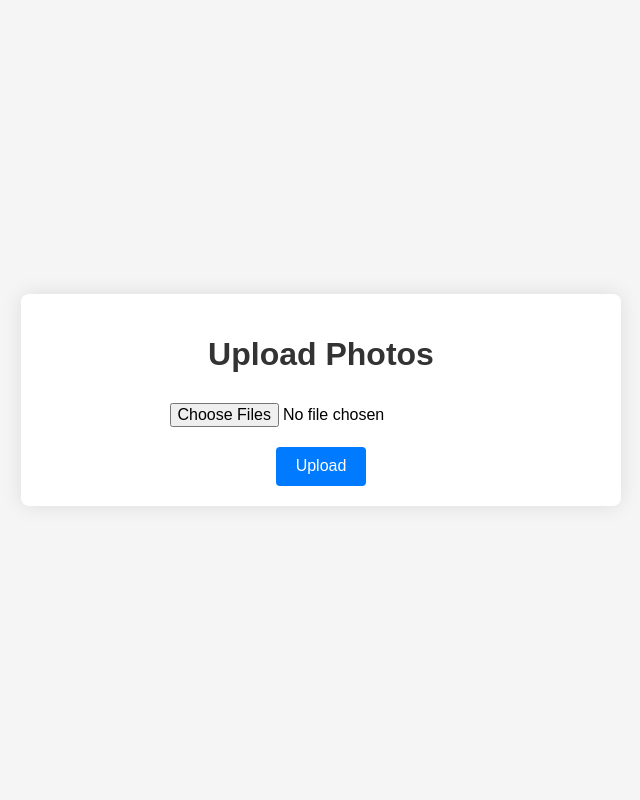
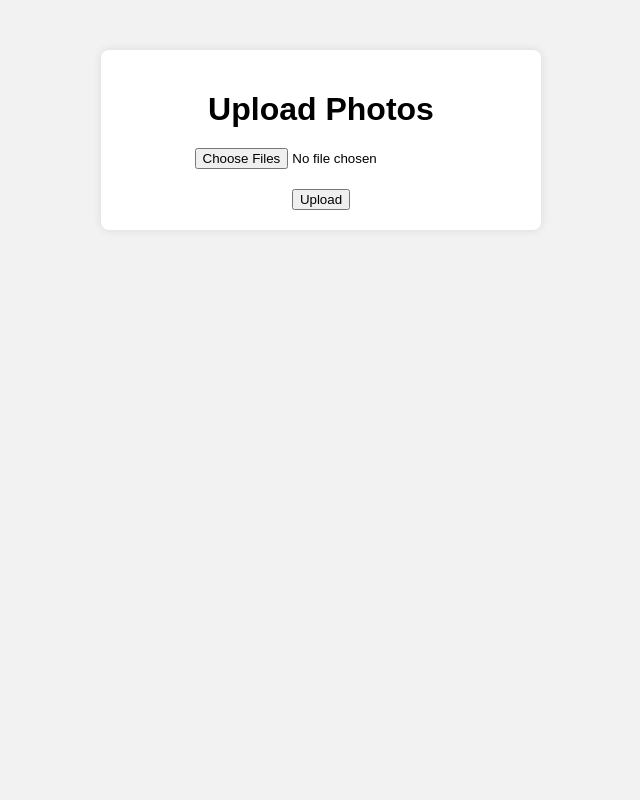
Before and after one commit to alysedesouza/Photoupload, a Flask app: page / in a window 1280 px wide. Shown: the whole page, without its empty margins (319-959 px from the left). Run offline with Flask 2, Linux system fonts and the light colour scheme.

Commit message:
Update index.html

```diff
--- a/Europe/templates/index.html
+++ b/Europe/templates/index.html
@@ -4,92 +4,67 @@
     <meta charset="UTF-8">
     <meta name="viewport" content="width=device-width, initial-scale=1.0">
     <title>Upload Photos</title>
-    <link rel="stylesheet" href="https://cdnjs.cloudflare.com/ajax/libs/normalize/8.0.1/normalize.min.css">
     <style>
         body {
             font-family: Arial, sans-serif;
-            background-color: #f5f5f5;
             margin: 0;
             padding: 0;
-            display: flex;
-            justify-content: center;
-            align-items: center;
-            height: 100vh;
+            background-color: #f2f2f2; /* Light gray background */
         }
 
         .container {
-            max-width: 600px;
-            width: 100%;
+            max-width: 400px; /* Centered container with maximum width */
+            margin: 50px auto; /* Center the container vertically and horizontally */
             padding: 20px;
-            background-color: #fff;
+            background-color: #fff; /* White background */
             border-radius: 8px;
-            box-shadow: 0 0 20px rgba(0, 0, 0, 0.1);
-            box-sizing: border-box;
+            box-shadow: 0 0 10px rgba(0, 0, 0, 0.1); /* Subtle shadow for depth */
         }
 
         h1 {
             text-align: center;
-            margin-bottom: 30px;
-            color: #333;
+            margin-bottom: 20px; /* Add spacing below the heading */
         }
 
         form {
-            display: flex;
-            flex-direction: column;
-            align-items: center;
+            text-align: center;
         }
 
         input[type="file"] {
-            margin-bottom: 20px;
-        }
-
-        input[type="submit"] {
-            padding: 10px 20px;
-            background-color: #007bff;
-            color: #fff;
-            border: none;
-            border-radius: 4px;
-            cursor: pointer;
-            transition: background-color 0.3s;
-        }
-
-        input[type="submit"]:hover {
-            background-color: #0056b3;
+            display: block;
+            margin: 20px auto; /* Center the file input */
         }
 
         #coordinates {
-            display: none;
-            margin-top: 30px;
-        }
-
-        #coordinates h2 {
-            color: #333;
-        }
-
-        #latitude, #longitude {
-            color: #666;
+            margin-top: 20px; /* Add spacing above the coordinates section */
+            padding: 10px;
+            border: 1px solid #ccc;
+            border-radius: 5px;
         }
     </style>
 </head>
 <body>
     <div class="container">
         <h1>Upload Photos</h1>
-        <form action="/upload" method="post" enctype="multipart/form-data" id="upload-form">
-            <input type="file" name="photo" accept="image/*" multiple>
-            <input type="submit" value="Upload" onclick="showCoordinates()">
+        <form id="upload-form" enctype="multipart/form-data">
+            <input type="file" name="photo" id="photo-input" accept="image/*" multiple>
+            <input type="button" id="upload-btn" value="Upload">
         </form>
-        <div id="coordinates">
+        <div id="coordinates" style="display:none;">
             <h2>GPS Coordinates:</h2>
             <p id="latitude"></p>
             <p id="longitude"></p>
         </div>
     </div>
 
+    <script src="https://code.jquery.com/jquery-3.6.0.min.js"></script>
     <script>
-        function showCoordinates() {
-            // Display the hidden div
-            document.getElementById('coordinates').style.display = 'block';
-        }
+        $(document).ready(function() {
+            $('#upload-btn').click(function() {
+                // Show the hidden coordinates div
+                $('#coordinates').show();
+            });
+        });
     </script>
 </body>
 </html>
```
